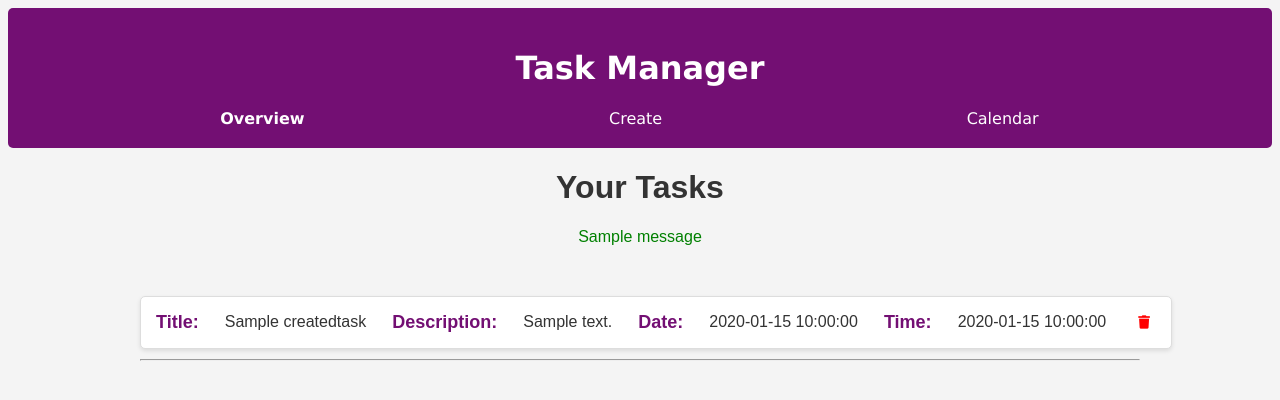
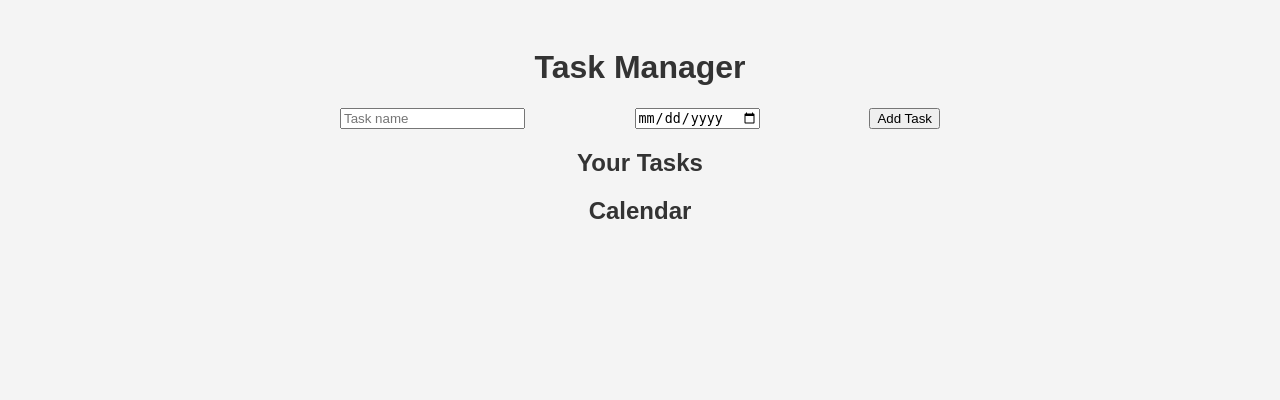
Before and after one commit to nyp-lit/Tech-Week-2024, a Flask app: page / in a window 1280 px wide. Shown: the top 400 px of the page. Run offline with Flask 3, Linux system fonts and the light colour scheme; one stand-in notice (Sample message) is shown; a database or web service that is not in the repository returns one stand-in record (values such as "Sample title"); some libraries are stand-ins or nearby versions.

Commit message:
Update index.html

```diff
--- a/templates/index.html
+++ b/templates/index.html
@@ -1,59 +1,27 @@
 <!DOCTYPE html>
-<html lang="en">
+<html>
   <head>
-    <meta charset="UTF-8">
-    <meta name="viewport" content="width=device-width, initial-scale=1.0">
+    <meta charset="utf-8">
     <title>Task Manager</title>
-<!--favicon-->
-     <link rel="icon" type="image/x-icon" href="{{ url_for('static', filename='images/favicon.ico') }}">
     <style>
       body {
           font-family: Arial, sans-serif;
           background-color: #f4f4f4;
           color: #333;
+          padding: 20px;
+      }
+      .container {
+          max-width: 600px;
+          margin: 0 auto;
       }
       h1, h2 {
           text-align: center;
       }
-        .header {
-            background-color:  #730f73;
-            font-family: Verdana, Geneva, Tahoma, sans-serif;
-            color: #fff;
-            padding: 20px 20px;
-            position: relative;
-            border-radius : 5px;
+      .task-form {
+          display: flex;
+          justify-content: space-between;
+          margin-bottom: 20px;
       }
-        .logo a {
-            color: white;
-            text-decoration: none;
-            font-size: 24px;
-        }
-        .main-nav {
-            list-style: none;
-            padding: 20;
-            display: flex;
-            justify-content: space-around;
-            margin: 0;
-            margin-right: 5%;
-        }
-        .main-nav li {
-            margin: 0 15px;
-        }
-        .main-nav a {
-            color: white;
-            text-decoration: none;
-        }
-        .main-nav a:hover {
-            background-color:rgb(176, 35, 164);
-            padding: 10px;
-            font-weight: bold;
-            border-radius: 5px;
-            color: white;
-        }
-        .main-nav a.active {
-            font-weight: bold;
-        }
-
       #taskList ul {
           list-style: none;
           padding: 0;
@@ -65,178 +33,138 @@
           margin-bottom: 10px;
           padding: 10px;
           border-radius: 5px;
-            align-items: center;
       }
-        .alert {
-            color: green;
-            text-align: center;
-            margin-bottom: 20px;
-        }
-        .delete-btn {
-            background: none;
-            border: none;
-            cursor: pointer;
-            color: red;
-            font-size: 20px;
-        }
-        .delete-btn:hover {
-            color: darkred;
-        }
-
-        /* Responsive Styles */
-        @media (max-width: 600px) {
-            .main-nav {
-                flex-direction: column;
-                align-items: center;
-            }
-            .main-nav li {
-                margin: 5px 0;
-            }
-        }
-
-            #taskList {
-        display: flex;
-        flex-direction: column;
-        align-items: center;
-    }
-
-    #taskList ul {
-        list-style-type: none;
-        padding: 0;
-        margin: 20px auto;
-        max-width: 1000px;  /* Limit the width of the task list */
-        width: 100%;  /* Make it responsive */
-    }
-
-    #taskList li {
-        background-color: #fff;
-        margin: 10px 0;  /* Adds vertical space between tasks */
-        padding: 15px;
-        border: 1px solid #ddd;
-        border-radius: 5px;
-        box-shadow: 0 2px 4px rgba(0, 0, 0, 0.1);
-        display: flex;
-        justify-content: space-between;
-        align-items: center;
-        width: 100%;  /* Make tasks take full width of container */
-    }
-
-    #taskList li div {
-        flex-grow: 1;
-    }
-
-    #taskList li strong {
-        font-size: 18px;
-        color: #730f73;
-    }
-
-    #taskList li span {
-        display: block;
-        margin-top: 5px;
-        color: #666;
-    }
-
-    #taskList li a {
-        color: #730f73;
-        text-decoration: none;
-        font-weight: bold;
-        padding: 8px 12px;
-        background-color: #eee;
-        border-radius: 4px;
-    }
-
-    #taskList li a:hover {
-        background-color: #730f73;
-        color: white;
+      .overdue-task {
+          background-color: #f8d7da;
+          color: #721c24;
       }
     </style>
-    <link rel="stylesheet" href="https://cdnjs.cloudflare.com/ajax/libs/font-awesome/5.15.4/css/all.min.css">
   </head>
   <body>
-    <header class="header">
+    <div class="container">
       <h1>Task Manager</h1>
-        <ul class="main-nav">
-            <li><a href="/" class="active">Overview</a></li>
-            <li><a href="/task">Create</a></li>
-            <li><a href="/calendar">Calendar</a></li>
-        </ul>
-    </header>
-
-    <div class="container">
-        <h1>Your Tasks</h1>
-
-        <!-- Display Flash Messages -->
-        {% with messages = get_flashed_messages(with_categories=true) %}
-            {% if messages %}
-                <div class="alert">
-                    {% for category, message in messages %}
-                        <div class="{{ category }}">{{ message }}</div>
-                    {% endfor %}
+      <!-- Task Form -->
+      <div class="task-form">
+          <input type="text" id="taskName" placeholder="Task name" required>
+          <input type="date" id="taskDate" required>
+          <button id="addTaskBtn">Add Task</button>
       </div>
-            {% endif %}
-        {% endwith %}
-
-
-      <!-- Display Tasklist -->
+      <!-- Task List -->
       <div id="taskList">
-             {% if tasks %}
-        <ul>
-            {% for task in tasks %}
-                <li>
-                   <!-- <strong>ID:</strong> {{ task['_id'] }} -->
-                    <strong>Title:</strong> {{ task['title'] }}
-                    <strong>Description:</strong> {{ task['description'] }}
-                    <strong>Date:</strong> {{ task['date'] }}
-                    <strong>Time:</strong> {{ task['time'] }}
-                    <!-- <strong>Completed:</strong> {{ task['completed'] }} <br> -->
-    <form method="POST" action="{{ url_for('delete_task', task_id=task['_id']) }}" style="display:inline;">
-                        <button type="submit" title="Delete Task" style="border:none; background:none; cursor:pointer;">
-                            <i class="fas fa-trash" style="color:red;"></i>
-                        </button>
-                    </form>
-                </li>
-                <hr>
-            {% endfor %}
-        </ul>
-    {% else %}
-        <p>No tasks available.</p>
-    {% endif %}
+          <h2>Your Tasks</h2>
+          <ul id="tasks"></ul>
+      </div>
+      <!-- Calendar -->
+      <div id="calendar">
+          <h2>Calendar</h2>
+          <!-- Calendar will be inserted here by JavaScript -->
       </div>
     </div>
 
     <script>
-// Function to set a reminder
-function setReminder(title, description, date, time) {
-    // Split the time string to get the start time
-    const startTime = time.split(' - ')[0]; // Get the start time
+      document.getElementById('addTaskBtn').addEventListener('click', addTask);
+      window.onload = fetchTasks;
 
-    const dateTimeString = `${date}T${startTime}:00`;
-    const reminderTime = new Date(dateTimeString);
-
-    const currentTime = new Date();
-    const timeDifference = reminderTime - currentTime;
-    console.log(timeDifference);
-
-    if (timeDifference > 0) {
-        // Schedule notification
-        if (Notification.permission === "granted") {
-            var notification = new Notification(title, {
-                body: description,
-                requireInteraction: true
+      // Fetch and display tasks
+      function fetchTasks() {
+          fetch('/tasks')
+              .then(response => response.json())
+              .then(tasks => {
+                  if (tasks.length === 0) {
+                      document.getElementById('tasks').innerHTML = '<p>No tasks available. Add a task to get started!</p>';
+                  } else {
+                      tasks.forEach(task => displayTask(task));
+                  }
               });
-        } else {
-            console.log("Notification permission not granted.");
       }
 
-        // Ask for notification permission if not granted
-        if (Notification.permission !== "granted") {
-            Notification.requestPermission();
+      // Add a new task
+      function addTask() {
+          const taskName = document.getElementById('taskName').value;
+          const taskDate = document.getElementById('taskDate').value;
+
+          if (taskName && taskDate) {
+              const task = { name: taskName, date: taskDate };
+
+              fetch('/add_task', {
+                  method: 'POST',
+                  headers: { 'Content-Type': 'application/json' },
+                  body: JSON.stringify(task)
+              })
+              .then(response => response.json())
+              .then(data => {
+                  if (data.success) {
+                      displayTask(task);
+                      displayMessage("Task added successfully!");
+                      document.getElementById('taskName').value = ''; // Clear task name
+                      document.getElementById('taskDate').value = ''; // Clear task date
                   }
-    } else {
-        alert("The scheduled reminder time is in the past!");
+              });
           }
       }
 
+      // Display a task
+      function displayTask(task) {
+          const taskList = document.getElementById('tasks');
+          const li = document.createElement('li');
+
+          const currentDate = new Date().toISOString().split('T')[0];
+          const isOverdue = new Date(task.date) < new Date(currentDate);
+
+          li.className = isOverdue ? 'overdue-task' : '';
+          li.innerHTML = `
+              ${task.name} - ${task.date}
+              <button onclick="editTask('${task.id}', '${task.name}', '${task.date}')">Edit</button>
+              <button onclick="deleteTask('${task.id}')">Delete</button>
+          `;
+          taskList.appendChild(li);
+      }
+
+      // Delete a task with confirmation
+      function deleteTask(taskId) {
+          if (confirm("Are you sure you want to delete this task?")) {
+              fetch(`/delete_task/${taskId}`, {
+                  method: 'DELETE'
+              })
+              .then(response => response.json())
+              .then(data => {
+                  if (data.success) {
+                      location.reload(); // Reload page to update task list
+                  }
+              });
+          }
+      }
+
+      // Edit a task
+      function editTask(taskId, oldName, oldDate) {
+          const newName = prompt("Edit task name:", oldName);
+          const newDate = prompt("Edit task date:", oldDate);
+
+          if (newName && newDate) {
+              const updatedTask = { name: newName, date: newDate };
+
+              fetch(`/edit_task/${taskId}`, {
+                  method: 'POST',
+                  headers: { 'Content-Type': 'application/json' },
+                  body: JSON.stringify(updatedTask)
+              })
+              .then(response => response.json())
+              .then(data => {
+                  if (data.success) {
+                      location.reload(); // Reload page to show updated task
+                  }
+              });
+          }
+      }
+
+      // Display a success message
+      function displayMessage(message) {
+          const messageDiv = document.createElement('div');
+          messageDiv.innerHTML = `<p>${message}</p>`;
+          document.body.insertBefore(messageDiv, document.body.firstChild);
+
+          setTimeout(() => messageDiv.remove(), 3000); // Remove message after 3 seconds
+      }
     </script>
   </body>
 </html>
```
Lines whose indentation alone changed are shown as unchanged.
